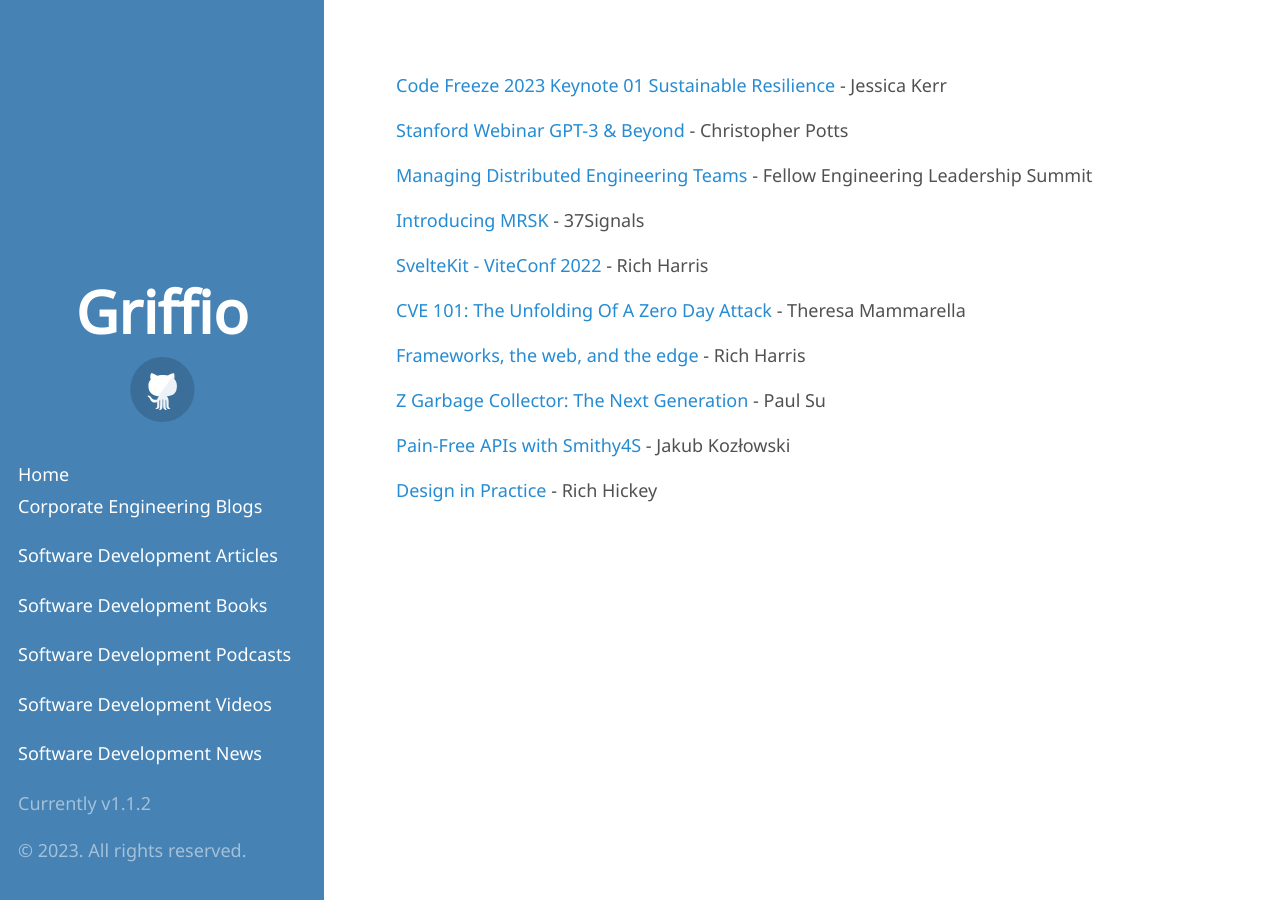
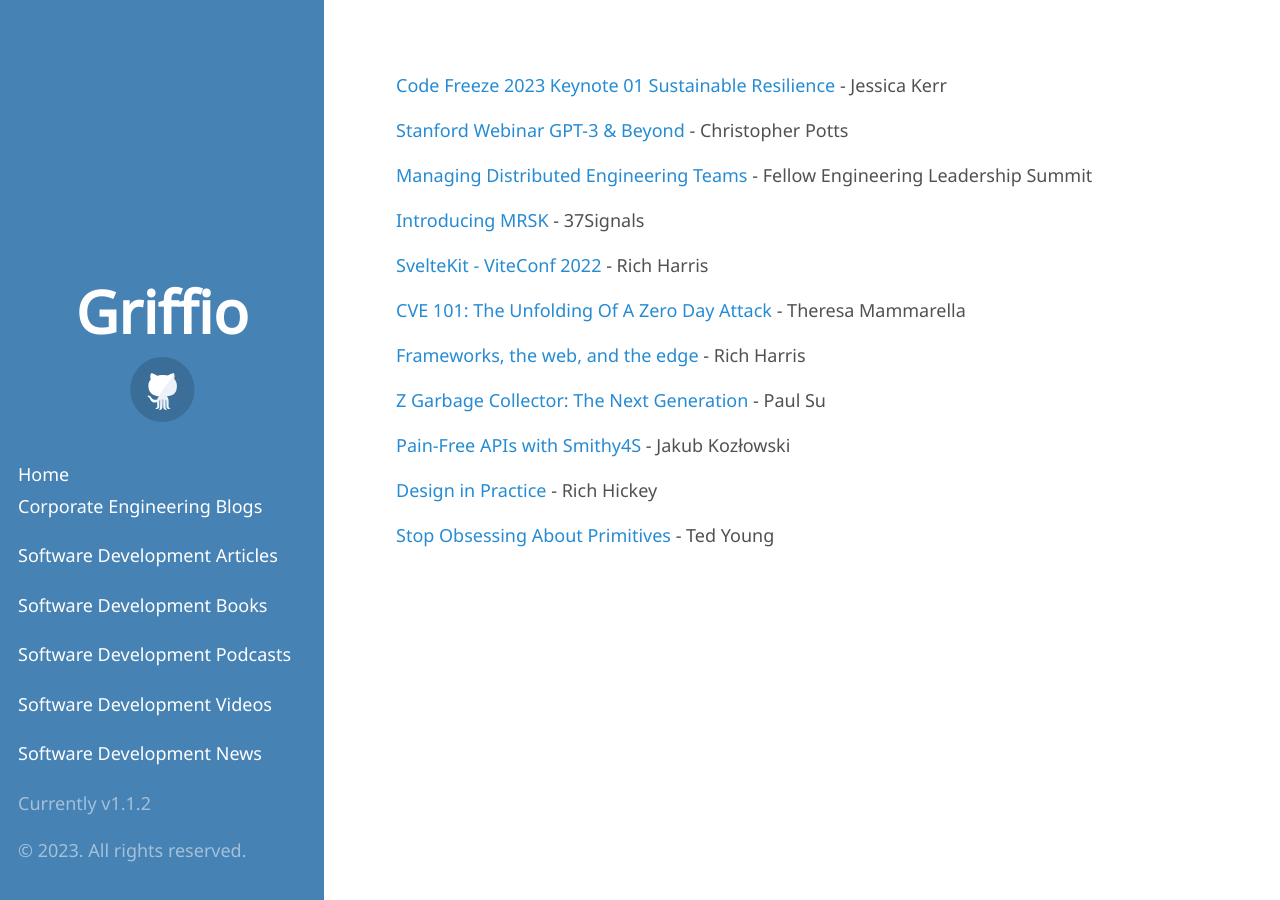
Before and after one commit to griffio/griffio.github.io, a Jekyll site: the page built from tech_talks_highlighted_2023.md, in a window 1280 px wide. Built offline with Jekyll 4.4.1, drawn with Linux system fonts in a browser that asks for light colours; some web fonts are replaced; our own code applies the rules of GitHub Pages for plain Markdown files.

Commit message:
Update tech_talks_highlighted_2023.md

```diff
--- a/tech_talks_highlighted_2023.md
+++ b/tech_talks_highlighted_2023.md
@@ -17,3 +17,5 @@
 [Pain-Free APIs with Smithy4S](https://www.youtube.com/watch?v=LvCDzDYfgsI) - Jakub Kozłowski
 
 [Design in Practice](https://www.youtube.com/watch?v=fTtnx1AAJ-c) - Rich Hickey
+
+[Stop Obsessing About Primitives](https://www.youtube.com/watch?v=hcx6DUjU24A) - Ted Young
```
